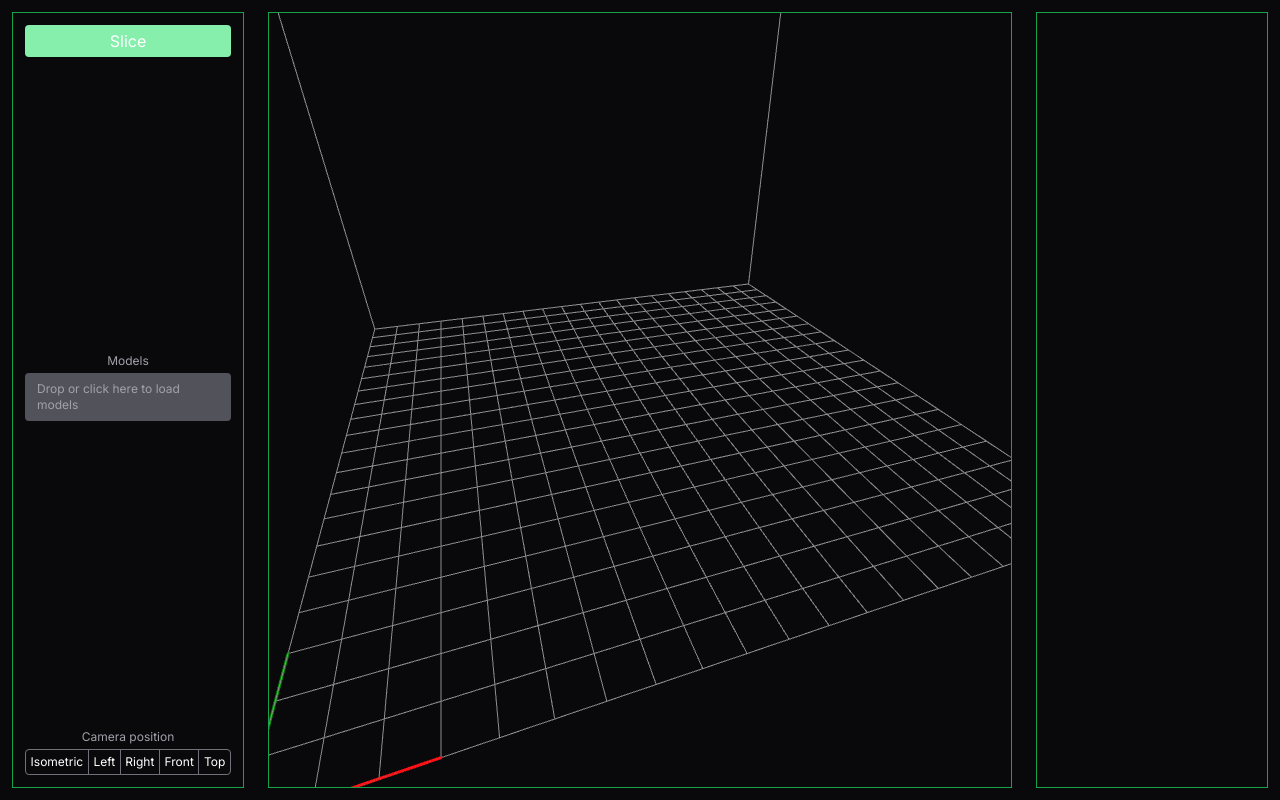
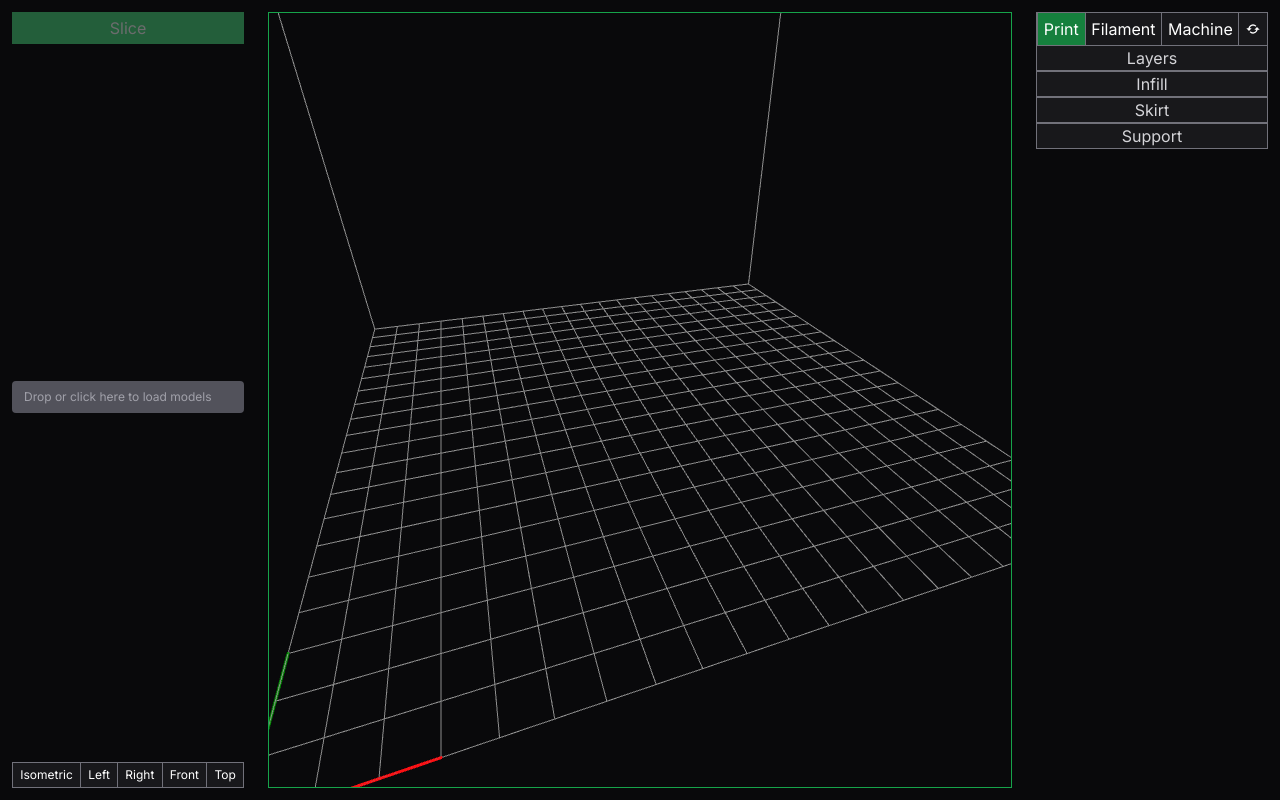
Before and after one commit to AndrewMurtagh/ninja-slicer, a Next.js app: page / in a window 1280 px wide. Built offline with nearby package versions, Linux system fonts and the light colour scheme.

Commit message:
stubbing settings

```diff
--- a/app/page.tsx
+++ b/app/page.tsx
@@ -6,12 +6,14 @@ import * as ToggleGroup from '@radix-ui/react-toggle-group';
 import * as Form from '@radix-ui/react-form';
 import { Canvas, useThree, useFrame, useLoader } from '@react-three/fiber';
 import * as Accordion from '@radix-ui/react-accordion';
+import * as Tabs from '@radix-ui/react-tabs';
+
 import { OrbitControls, Line } from '@react-three/drei';
 import { useDropzone } from 'react-dropzone';
 import * as THREE from 'three';
-import { BiRefresh, BiSolidTrash } from 'react-icons/bi';
+import { BiRefresh, BiReset, BiSolidTrash } from 'react-icons/bi';
 import { v4 as uuid } from 'uuid';
-import { BuildSpaceDimensions, CameraPose, ModelFile } from './lib/types';
+import { ModelFile } from './lib/types';
 import {
     AMBIENT_LIGHT_INTENSITY, AXES_LINE_WIDTH, BUILD_SPACE_COLOUR, BUILD_SPACE_GRID_DIVISIONS,
     CAMERA_FAR, CAMERA_NEAR, CameraPreset, INITIAL_BUILD_SPACE_DIMENSIONS, ISOMETRIC_CAMERA_POSE,
@@ -195,7 +197,7 @@ const SliceButton = () => {
     }
 
     return (
-        <button className='py-1 px-3 rounded text-white hover:bg-green-300 bg-green-400 disabled:bg-green-300' disabled={!canSlice} onClick={onSlice}>Slice</button>
+        <button className='py-1 px-3 text-white hover:bg-green-300 bg-green-400 disabled:opacity-40' disabled={!canSlice} onClick={onSlice}>Slice</button>
     )
 }
 
@@ -279,15 +281,15 @@ const Home = () => {
     return (
         <div className='w-screen h-screen bg-zinc-950 grid grid-cols-5 box-border'>
 
-            <div className='m-3 p-3 flex flex-col border border-green-600 justify-between'>
+            <div className='m-3 flex flex-col justify-between'>
 
 
                 <SliceButton />
 
                 <div>
+                    {/* <p className='text-xs text-zinc-400 mb-1 text-center'>Models</p> */}
 
-                    <p className='text-xs text-zinc-400 mb-1 text-center'>Models</p>
-                    <div {...getRootProps()} className='bg-zinc-600 rounded border-zinc-500 py-2 px-3 mb-3 cursor-pointer rounded text-xs text-zinc-400'>
+                    <div {...getRootProps()} className='bg-zinc-600 border-zinc-500 py-2 px-3 mb-3 rounded cursor-pointer text-xs text-zinc-400'>
                         <input {...getInputProps()} />
                         <p>Drop or click here to load models</p>
                     </div>
@@ -297,13 +299,13 @@ const Home = () => {
                             modelFiles.map(modelFile =>
                                 <Accordion.Item key={modelFile.id} value={modelFile.id} className='w-full'>
                                     <Accordion.Header className='w-full'>
-                                        <Accordion.Trigger className={`${highlightedModelId === modelFile.id ? 'bg-green-700' : 'bg-zinc-700 data-[state=open]:bg-green-700'} px-3 hover:bg-zinc-400  w-full p-1 flex rounded justify-between`}>
+                                        <Accordion.Trigger className={`${highlightedModelId === modelFile.id ? 'bg-green-700' : 'bg-zinc-700 data-[state=open]:bg-green-700'} px-3 hover:bg-zinc-400  w-full p-1 flex justify-between`}>
                                             <p className='text-zinc-300'>{modelFile.name}</p>
                                         </Accordion.Trigger>
                                     </Accordion.Header>
-                                    <Accordion.Content className='bg-zinc-700 p-3 rounded'>
-                                        <button className='hover:bg-zinc-700 text-zinc-200 p-1 rounded' onClick={() => { setModelScale(modelFile.id, 1); setModelRotation(modelFile.id, 1); }}><BiRefresh /></button>
-                                        <button className='hover:bg-zinc-700 text-zinc-200 p-1 rounded' onClick={() => removeModelFile(modelFile.id)}><BiSolidTrash /></button>
+                                    <Accordion.Content className='bg-zinc-700 p-3'>
+                                        <button className='hover:bg-zinc-700 text-zinc-200 p-1' onClick={() => { setModelScale(modelFile.id, 1); setModelRotation(modelFile.id, 1); }}><BiRefresh /></button>
+                                        <button className='hover:bg-zinc-700 text-zinc-200 p-1' onClick={() => removeModelFile(modelFile.id)}><BiSolidTrash /></button>
 
 
                                         <Form.Root onSubmit={e => e.preventDefault()}>
@@ -311,7 +313,7 @@ const Home = () => {
                                                 <Form.Label className='text-xs text-zinc-400 mb-1 text-center'>Scale</Form.Label>
                                                 <Form.Control asChild>
                                                     <input
-                                                        className='bg-zinc-600 rounded border-zinc-500 py-2 px-3 mb-3 cursor-pointer rounded text-xs text-zinc-400'
+                                                        className='bg-zinc-600 border-zinc-500 py-2 px-3 mb-3 cursor-pointer rounded text-xs text-zinc-400'
                                                         step={0.1}
                                                         type='number'
                                                         value={modelFile.scale}
@@ -323,7 +325,7 @@ const Home = () => {
                                                 <Form.Label className='text-xs text-zinc-400 mb-1 text-center'>Rotation</Form.Label>
                                                 <Form.Control asChild>
                                                     <input
-                                                        className='bg-zinc-600 rounded border-zinc-500 py-2 px-3 mb-3 cursor-pointer rounded text-xs text-zinc-400'
+                                                        className='bg-zinc-600 border-zinc-500 py-2 px-3 mb-3 cursor-pointer rounded text-xs text-zinc-400'
                                                         step={10}
                                                         type='number'
                                                         value={modelFile.rotation}
@@ -343,14 +345,14 @@ const Home = () => {
 
                 <div>
 
-                    <p className='text-xs text-zinc-400 mb-1 text-center'>Camera position</p>
+                    {/* <p className='text-xs text-zinc-400 mb-1 text-center'>Camera position</p> */}
 
-                    <ToggleGroup.Root className='flex border rounded border-zinc-500' type='single' onValueChange={onCameraPreset}>
-                        <ToggleGroup.Item className='p-1 justify-center text-xs hover:bg-zinc-800 inline-flex grow text-white' value={CameraPreset.Isometric}>Isometric</ToggleGroup.Item>
-                        <ToggleGroup.Item className='p-1 justify-center text-xs hover:bg-zinc-800 inline-flex grow border-l border-zinc-500 text-white' value={CameraPreset.Left}>Left</ToggleGroup.Item>
-                        <ToggleGroup.Item className='p-1 justify-center text-xs hover:bg-zinc-800 inline-flex grow border-l border-zinc-500 text-white' value={CameraPreset.Right}>Right</ToggleGroup.Item>
-                        <ToggleGroup.Item className='p-1 justify-center text-xs hover:bg-zinc-800 inline-flex grow border-l border-zinc-500 text-white' value={CameraPreset.Front}>Front</ToggleGroup.Item>
-                        <ToggleGroup.Item className='p-1 justify-center text-xs hover:bg-zinc-800 inline-flex grow border-l border-zinc-500 text-white' value={CameraPreset.Top}>Top</ToggleGroup.Item>
+                    <ToggleGroup.Root className='flex border border-zinc-500' type='single' onValueChange={onCameraPreset}>
+                        <ToggleGroup.Item className='p-1 justify-center text-xs hover:bg-zinc-800 bg-zinc-900 inline-flex grow text-white' value={CameraPreset.Isometric}>Isometric</ToggleGroup.Item>
+                        <ToggleGroup.Item className='p-1 justify-center text-xs hover:bg-zinc-800 bg-zinc-900 inline-flex grow border-l border-zinc-500 text-white' value={CameraPreset.Left}>Left</ToggleGroup.Item>
+                        <ToggleGroup.Item className='p-1 justify-center text-xs hover:bg-zinc-800 bg-zinc-900 inline-flex grow border-l border-zinc-500 text-white' value={CameraPreset.Right}>Right</ToggleGroup.Item>
+                        <ToggleGroup.Item className='p-1 justify-center text-xs hover:bg-zinc-800 bg-zinc-900 inline-flex grow border-l border-zinc-500 text-white' value={CameraPreset.Front}>Front</ToggleGroup.Item>
+                        <ToggleGroup.Item className='p-1 justify-center text-xs hover:bg-zinc-800 bg-zinc-900 inline-flex grow border-l border-zinc-500 text-white' value={CameraPreset.Top}>Top</ToggleGroup.Item>
                     </ToggleGroup.Root>
 
                 </div>
@@ -374,7 +376,113 @@ const Home = () => {
             </div>
 
 
-            <div className='m-3 p-3 border border-green-600'>
+            <div className='m-3'>
+
+                <Tabs.Root defaultValue='print' className='flex flex-col'>
+                    <Tabs.List className='w-full flex border-l border-r border-t border-zinc-500'>
+                        <Tabs.Trigger value='print' className='p-1 justify-center hover:bg-zinc-800 bg-zinc-900 flex grow border-l border-zinc-500 text-white data-[state=active]:bg-green-700'>Print</Tabs.Trigger>
+                        <Tabs.Trigger value='filament' className='p-1 justify-center hover:bg-zinc-800 bg-zinc-900 flex grow border-l border-zinc-500 text-white data-[state=active]:bg-green-700'>Filament</Tabs.Trigger>
+                        <Tabs.Trigger value='machine' className='p-1 justify-center hover:bg-zinc-800 bg-zinc-900 flex grow border-l border-zinc-500 text-white data-[state=active]:bg-green-700'>Machine</Tabs.Trigger>
+                        <button className='p-1 justify-center hover:bg-zinc-800 bg-zinc-900 flex items-center justify-center grow border-l border-zinc-500 text-white'><BiRefresh /></button>
+                    </Tabs.List>
+
+                    <Tabs.Content value='print'>
+                        <Accordion.Root type='multiple'>
+                            <Accordion.Item value='layers'>
+                                <Accordion.Header>
+                                    <Accordion.Trigger className='text-zinc-300 border border-zinc-500 bg-zinc-900 w-full data-[state=open]:bg-green-700'>Layers</Accordion.Trigger>
+                                </Accordion.Header>
+                                <Accordion.Content className='text-zinc-300 p-3 border-x border-zinc-500'>
+                                    <p>layers</p>
+                                </Accordion.Content>
+                            </Accordion.Item>
+
+                            <Accordion.Item value='infill'>
+                                <Accordion.Header>
+                                    <Accordion.Trigger className='text-zinc-300 border border-zinc-500 bg-zinc-900 w-full data-[state=open]:bg-green-700'>Infill</Accordion.Trigger>
+                                </Accordion.Header>
+                                <Accordion.Content className='text-zinc-300 p-3 border-x border-zinc-500'>
+                                    <p>infll</p>
+                                </Accordion.Content>
+                            </Accordion.Item>
+
+
+                            <Accordion.Item value='skirt'>
+                                <Accordion.Header>
+                                    <Accordion.Trigger className='text-zinc-300 border border-zinc-500 bg-zinc-900 w-full data-[state=open]:bg-green-700'>Skirt</Accordion.Trigger>
+                                </Accordion.Header>
+                                <Accordion.Content className='text-zinc-300 p-3 border-x border-zinc-500'>
+                                    <p>skirt</p>
+                                </Accordion.Content>
+                            </Accordion.Item>
+
+
+                            <Accordion.Item value='support'>
+                                <Accordion.Header>
+                                    <Accordion.Trigger className='text-zinc-300 border border-zinc-500 bg-zinc-900 w-full data-[state=open]:bg-green-700'>Support</Accordion.Trigger>
+                                </Accordion.Header>
+                                <Accordion.Content className='text-zinc-300 p-3 border-x border-zinc-500 border-b border-zinc-500'>
+                                    <p>support</p>
+                                </Accordion.Content>
+                            </Accordion.Item>
+
+                        </Accordion.Root>
+                    </Tabs.Content>
+
+                    <Tabs.Content value='filament'>
+
+                        <Accordion.Root type='multiple'>
+                            <Accordion.Item value='filament'>
+                                <Accordion.Header>
+                                    <Accordion.Trigger className='text-zinc-300 border border-zinc-500 bg-zinc-900 w-full data-[state=open]:bg-green-700'>Filament</Accordion.Trigger>
+                                </Accordion.Header>
+                                <Accordion.Content className='text-zinc-300 p-3 border-x border-zinc-500'>
+                                    <p>filament</p>
+                                </Accordion.Content>
+                            </Accordion.Item>
+
+                            <Accordion.Item value='cooling'>
+                                <Accordion.Header>
+                                    <Accordion.Trigger className='text-zinc-300 border border-zinc-500 bg-zinc-900 w-full data-[state=open]:bg-green-700'>cooling</Accordion.Trigger>
+                                </Accordion.Header>
+                                <Accordion.Content className='text-zinc-300 p-3 border-x border-zinc-500 border-b border-zinc-500'>
+                                    <p>cooling</p>
+                                </Accordion.Content>
+                            </Accordion.Item>
+
+
+                        </Accordion.Root>
+
+
+                    </Tabs.Content>
+
+                    <Tabs.Content value='machine'>
+
+                        <Accordion.Root type='multiple'>
+                            <Accordion.Item value='machine'>
+                                <Accordion.Header>
+                                    <Accordion.Trigger className='text-zinc-300 border border-zinc-500 bg-zinc-900 w-full data-[state=open]:bg-green-700'>Machine</Accordion.Trigger>
+                                </Accordion.Header>
+                                <Accordion.Content className='text-zinc-300 p-3 border-x border-zinc-500'>
+                                    <p>machine</p>
+                                </Accordion.Content>
+                            </Accordion.Item>
+
+                            <Accordion.Item value='extruder'>
+                                <Accordion.Header>
+                                    <Accordion.Trigger className='text-zinc-300 border border-zinc-500 bg-zinc-900 w-full data-[state=open]:bg-green-700'>Extruder</Accordion.Trigger>
+                                </Accordion.Header>
+                                <Accordion.Content className='text-zinc-300 p-3 border-x border-zinc-500 border-b border-zinc-500'>
+                                    <p>Extruder</p>
+                                </Accordion.Content>
+                            </Accordion.Item>
+
+
+                        </Accordion.Root>
+
+                    </Tabs.Content>
+
+                </Tabs.Root>
 
             </div>
         </div>
```
Also changed, not shown: 1 other file (tests, documents, lock files or other folders).
